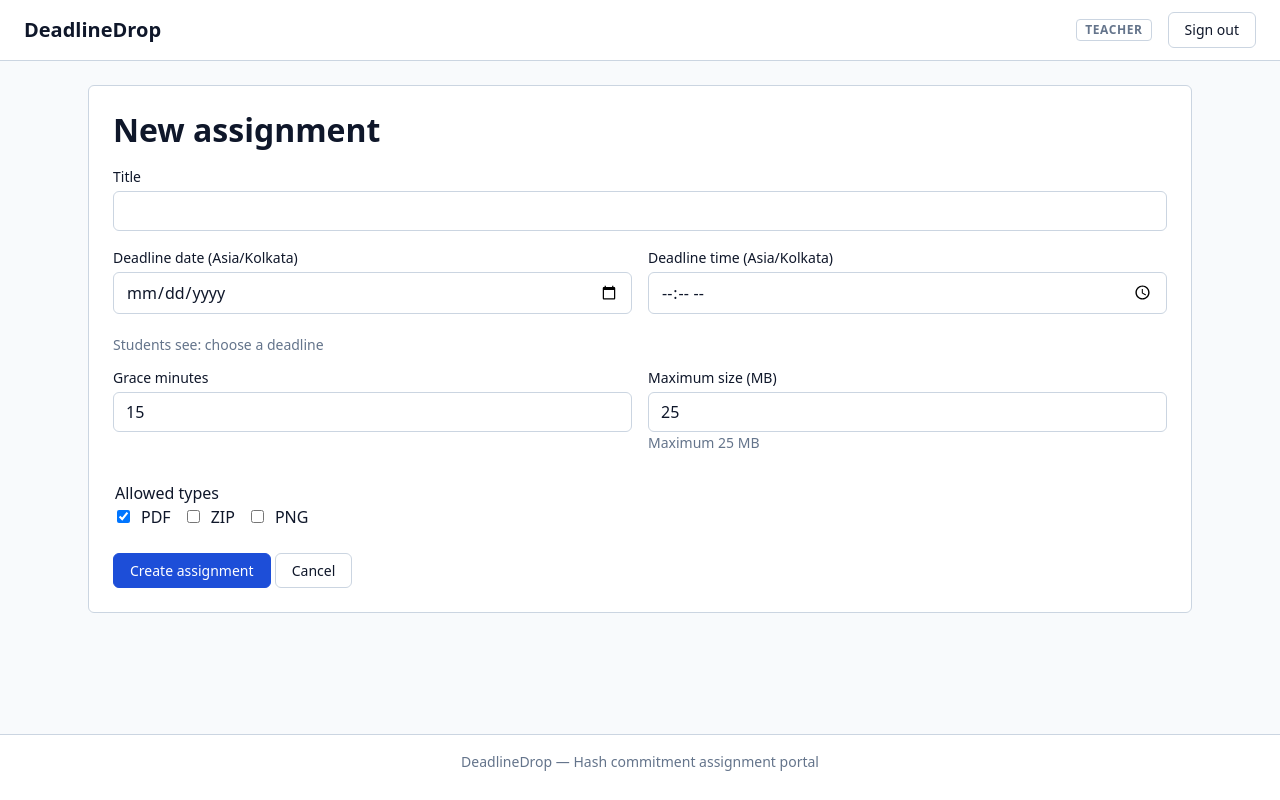
After one commit to nirmalraj142007-byte/DeadlineDrop, a Spring Boot app: page /teacher/assignment-form.html in a window 1280 px wide. The commit adds this page. Run offline with Spring Boot 4, Linux system fonts and the light colour scheme; some of the project's set-up classes (security, data sources, template engines, error pages and the like) are left out, and stand-ins take their place.

Commit message:
feat(web): phase 25 teacher courses page and assignment form
Courses list with student counts, course creation, enrolment, assignment
create/edit with IST deadline and version-conflict handling, and
GET /api/courses/{id}/assignments with integration tests (owner 200 ordered
by deadline, other teacher 403, student 403, unknown course 404).
Fixes: course list refresh after create (currentTarget is null after await)
and enrolment result message being wiped by the re-render.

Co-Authored-By: Claude Sonnet 5.5 <noreply@anthropic.com>

```diff
--- a/src/main/java/com/deadlinedrop/repository/AssignmentRepository.java
+++ b/src/main/java/com/deadlinedrop/repository/AssignmentRepository.java
@@ -9,4 +9,6 @@ import java.util.UUID;
 
 public interface AssignmentRepository extends JpaRepository<Assignment, UUID> {
     List<Assignment> findByCourseIdInOrderByDeadlineAtAsc(Collection<UUID> courseIds);
+
+    List<Assignment> findByCourseIdOrderByDeadlineAtAsc(UUID courseId);
 }
--- a/src/main/resources/static/css/app.css
+++ b/src/main/resources/static/css/app.css
@@ -117,6 +117,9 @@ label {
 input[type="text"],
 input[type="email"],
 input[type="password"],
+input[type="date"],
+input[type="time"],
+input[type="number"],
 input[type="file"],
 select,
 textarea {
@@ -134,6 +137,9 @@ textarea {
 input[type="text"]:focus,
 input[type="email"]:focus,
 input[type="password"]:focus,
+input[type="date"]:focus,
+input[type="time"]:focus,
+input[type="number"]:focus,
 input[type="file"]:focus,
 select:focus,
 textarea:focus {
@@ -541,3 +547,36 @@ fieldset.form-group {
 .how-recorded {
   margin-top: var(--space-4);
 }
+
+.form-error {
+  color: var(--danger);
+  font-size: var(--fs-200);
+  margin-top: var(--space-1);
+  margin-bottom: 0;
+}
+
+.form-row {
+  display: grid;
+  grid-template-columns: repeat(auto-fit, minmax(12rem, 1fr));
+  gap: var(--space-4);
+}
+
+.choice-list {
+  display: flex;
+  flex-wrap: wrap;
+  gap: var(--space-3);
+}
+
+.choice-label {
+  display: flex;
+  align-items: center;
+  gap: var(--space-2);
+  font-size: var(--fs-300);
+  font-weight: 400;
+}
+
+.course-actions {
+  display: flex;
+  flex-wrap: wrap;
+  gap: var(--space-2);
+}
--- a/src/main/resources/static/js/api.js
+++ b/src/main/resources/static/js/api.js
@@ -5,13 +5,14 @@
  */
 
 export class ApiError extends Error {
-  constructor(status, code, detail, requestId) {
+  constructor(status, code, detail, requestId, errors = []) {
     super(detail || code || `HTTP ${status}`);
     this.name = 'ApiError';
     this.status = status;
     this.code = code;
     this.detail = detail;
     this.requestId = requestId;
+    this.errors = Array.isArray(errors) ? errors : [];
   }
 }
 
@@ -67,7 +68,8 @@ export async function apiFetch(path, { method = 'GET', body, headers = {}, idemp
         401,
         'INVALID_CREDENTIALS',
         errJson.detail || 'Wrong email or password',
-        errJson.requestId || res.headers.get('x-request-id') || null
+        errJson.requestId || res.headers.get('x-request-id') || null,
+        errJson.errors
       );
     }
 
@@ -78,7 +80,7 @@ export async function apiFetch(path, { method = 'GET', body, headers = {}, idemp
       window.location.href = '/?expired=1';
     }
     const requestId = (errJson && errJson.requestId) || res.headers.get('x-request-id') || null;
-    throw new ApiError(401, 'UNAUTHENTICATED', 'Your session expired, sign in again', requestId);
+      throw new ApiError(401, 'UNAUTHENTICATED', 'Your session expired, sign in again', requestId);
   }
 
   if (!res.ok) {
@@ -87,7 +89,8 @@ export async function apiFetch(path, { method = 'GET', body, headers = {}, idemp
         errJson.status || res.status,
         errJson.code || 'UNKNOWN_ERROR',
         errJson.detail || errJson.message,
-        errJson.requestId || res.headers.get('x-request-id') || null
+        errJson.requestId || res.headers.get('x-request-id') || null,
+        errJson.errors
       );
     }
     const text = await res.text();
--- /dev/null
+++ b/src/main/resources/static/js/assignment-form.js
@@ -0,0 +1,121 @@
+import { apiFetch, ApiError } from './api.js';
+import { banner, formatIst } from './ui.js';
+
+const params = new URLSearchParams(window.location.search);
+const assignmentId = params.get('id');
+const courseId = params.get('course');
+let version = null;
+
+function clearErrors() {
+  ['title', 'deadlineAt', 'graceSeconds', 'maxBytes', 'allowedTypes'].forEach(field => {
+    document.getElementById(`${field}-error`).textContent = '';
+  });
+  document.getElementById('assignment-banner').replaceChildren();
+}
+
+function showErrors(error) {
+  for (const item of error.errors || []) {
+    const target = document.getElementById(`${item.field}-error`);
+    if (target) target.textContent = item.message;
+  }
+}
+
+function instantFromInputs() {
+  const date = document.getElementById('deadline-date').value;
+  const time = document.getElementById('deadline-time').value;
+  if (!date || !time) return null;
+  const instant = new Date(`${date}T${time}:00+05:30`);
+  return Number.isNaN(instant.getTime()) ? null : instant;
+}
+
+function updateStudentDeadline() {
+  const instant = instantFromInputs();
+  document.getElementById('students-see').textContent = instant
+    ? `Students see: ${formatIst(instant)}`
+    : 'Students see: choose a deadline';
+}
+
+function setDeadlineInputs(instant) {
+  const parts = new Intl.DateTimeFormat('en-CA', {
+    timeZone: 'Asia/Kolkata', year: 'numeric', month: '2-digit', day: '2-digit', hour: '2-digit', minute: '2-digit', hourCycle: 'h23'
+  }).formatToParts(new Date(instant)).reduce((values, part) => ({ ...values, [part.type]: part.value }), {});
+  document.getElementById('deadline-date').value = `${parts.year}-${parts.month}-${parts.day}`;
+  document.getElementById('deadline-time').value = `${parts.hour}:${parts.minute}`;
+  updateStudentDeadline();
+}
+
+function payload() {
+  const deadline = instantFromInputs();
+  const allowedTypes = [...document.querySelectorAll('input[name="allowedTypes"]:checked')].map(input => input.value);
+  return {
+    title: document.getElementById('assignment-title').value.trim(),
+    deadlineAt: deadline ? deadline.toISOString() : null,
+    graceSeconds: Number(document.getElementById('grace-minutes').value) * 60,
+    maxBytes: Number(document.getElementById('max-size-mb').value) * 1024 * 1024,
+    allowedTypes
+  };
+}
+
+async function loadForEdit() {
+  if (!assignmentId) return;
+  document.getElementById('assignment-form-heading').textContent = 'Edit assignment';
+  document.getElementById('assignment-submit').textContent = 'Save changes';
+  try {
+    const assignment = await apiFetch(`/api/assignments/${encodeURIComponent(assignmentId)}`);
+    version = assignment.version;
+    document.getElementById('assignment-title').value = assignment.title;
+    setDeadlineInputs(assignment.deadlineAt);
+    document.getElementById('grace-minutes').value = assignment.graceSeconds / 60;
+    document.getElementById('max-size-mb').value = assignment.maxBytes / (1024 * 1024);
+    document.querySelectorAll('input[name="allowedTypes"]').forEach(input => {
+      input.checked = assignment.allowedTypes.includes(input.value);
+    });
+  } catch (error) {
+    document.getElementById('assignment-banner').appendChild(banner('error', error.detail || 'Could not load this assignment.'));
+    document.getElementById('assignment-submit').disabled = true;
+  }
+}
+
+async function submit(event) {
+  event.preventDefault();
+  clearErrors();
+  const request = payload();
+  try {
+    if (assignmentId) {
+      request.version = version;
+      await apiFetch(`/api/assignments/${encodeURIComponent(assignmentId)}`, { method: 'PATCH', body: request });
+    } else {
+      if (!courseId) throw new Error('Choose a course before creating an assignment.');
+      await apiFetch(`/api/courses/${encodeURIComponent(courseId)}/assignments`, { method: 'POST', body: request });
+    }
+    window.location.href = '/teacher/courses.html';
+  } catch (error) {
+    const target = document.getElementById('assignment-banner');
+    if (error instanceof ApiError && error.status === 409 && error.code === 'VERSION_CONFLICT') {
+      const reload = document.createElement('button');
+      reload.type = 'button';
+      reload.className = 'btn';
+      reload.textContent = 'Reload';
+      reload.addEventListener('click', () => window.location.reload());
+      const message = banner('error', 'Someone else edited this assignment, reload');
+      message.append(' ');
+      message.appendChild(reload);
+      target.appendChild(message);
+    } else if (error instanceof ApiError && error.status === 409 && error.code === 'WRONG_STATE') {
+      target.appendChild(banner('error', 'The deadline has passed; this assignment can no longer be edited'));
+    } else {
+      showErrors(error);
+      if (!(error.errors || []).length) target.appendChild(banner('error', error.detail || error.message || 'Could not save assignment.'));
+    }
+  }
+}
+
+function init() {
+  document.getElementById('deadline-date').addEventListener('input', updateStudentDeadline);
+  document.getElementById('deadline-time').addEventListener('input', updateStudentDeadline);
+  document.getElementById('assignment-form').addEventListener('submit', submit);
+  loadForEdit();
+}
+
+if (document.readyState === 'loading') document.addEventListener('DOMContentLoaded', init);
+else init();
--- /dev/null
+++ b/src/main/resources/static/teacher/assignment-form.html
@@ -0,0 +1,76 @@
+<!DOCTYPE html>
+<html lang="en">
+<head>
+  <meta charset="UTF-8">
+  <meta name="viewport" content="width=device-width, initial-scale=1.0">
+  <title>DeadlineDrop — Assignment</title>
+  <link rel="stylesheet" href="/css/tokens.css">
+  <link rel="stylesheet" href="/css/app.css">
+</head>
+<body>
+  <header>
+    <a href="/teacher/courses.html" class="brand">DeadlineDrop</a>
+    <nav>
+      <span id="user-display" class="chip chip-muted">Teacher</span>
+      <button type="button" id="sign-out-btn" class="btn">Sign out</button>
+    </nav>
+  </header>
+
+  <main>
+    <section class="card" aria-labelledby="assignment-form-heading">
+      <h1 id="assignment-form-heading">New assignment</h1>
+      <div id="assignment-banner"></div>
+      <form id="assignment-form" novalidate>
+        <div class="form-group">
+          <label for="assignment-title">Title</label>
+          <input id="assignment-title" name="title" type="text" maxlength="200" required>
+          <p id="title-error" class="form-error" aria-live="polite"></p>
+        </div>
+        <div class="form-row">
+          <div class="form-group">
+            <label for="deadline-date">Deadline date (Asia/Kolkata)</label>
+            <input id="deadline-date" name="deadlineDate" type="date" required>
+            <p id="deadlineAt-error" class="form-error" aria-live="polite"></p>
+          </div>
+          <div class="form-group">
+            <label for="deadline-time">Deadline time (Asia/Kolkata)</label>
+            <input id="deadline-time" name="deadlineTime" type="time" required>
+          </div>
+        </div>
+        <p id="students-see" class="text-muted" aria-live="polite">Students see: choose a deadline</p>
+        <div class="form-row">
+          <div class="form-group">
+            <label for="grace-minutes">Grace minutes</label>
+            <input id="grace-minutes" name="graceMinutes" type="number" min="0" max="60" value="15" required>
+            <p id="graceSeconds-error" class="form-error" aria-live="polite"></p>
+          </div>
+          <div class="form-group">
+            <label for="max-size-mb">Maximum size (MB)</label>
+            <input id="max-size-mb" name="maxSizeMb" type="number" min="1" max="25" value="25" required>
+            <p class="text-muted">Maximum 25 MB</p>
+            <p id="maxBytes-error" class="form-error" aria-live="polite"></p>
+          </div>
+        </div>
+        <fieldset class="form-group">
+          <legend>Allowed types</legend>
+          <div class="choice-list">
+            <label class="choice-label"><input name="allowedTypes" type="checkbox" value="application/pdf" checked> PDF</label>
+            <label class="choice-label"><input name="allowedTypes" type="checkbox" value="application/zip"> ZIP</label>
+            <label class="choice-label"><input name="allowedTypes" type="checkbox" value="image/png"> PNG</label>
+          </div>
+          <p id="allowedTypes-error" class="form-error" aria-live="polite"></p>
+        </fieldset>
+        <button id="assignment-submit" class="btn btn-primary" type="submit">Create assignment</button>
+        <a class="btn" href="/teacher/courses.html">Cancel</a>
+      </form>
+    </section>
+  </main>
+
+  <footer>
+    <p>DeadlineDrop — Hash commitment assignment portal</p>
+  </footer>
+
+  <script type="module" src="/js/shell.js"></script>
+  <script type="module" src="/js/assignment-form.js"></script>
+</body>
+</html>
```
Also changed, not shown: docs/ownership-log.md (+10 -0 lines), src/main/java/com/deadlinedrop/api/AssignmentController.java (+9 -0 lines), src/main/java/com/deadlinedrop/service/AssignmentService.java (+15 -0 lines), src/main/resources/static/js/courses.js (added, +211 -0 lines), src/main/resources/static/teacher/courses.html (+27 -5 lines), 2 other files.
